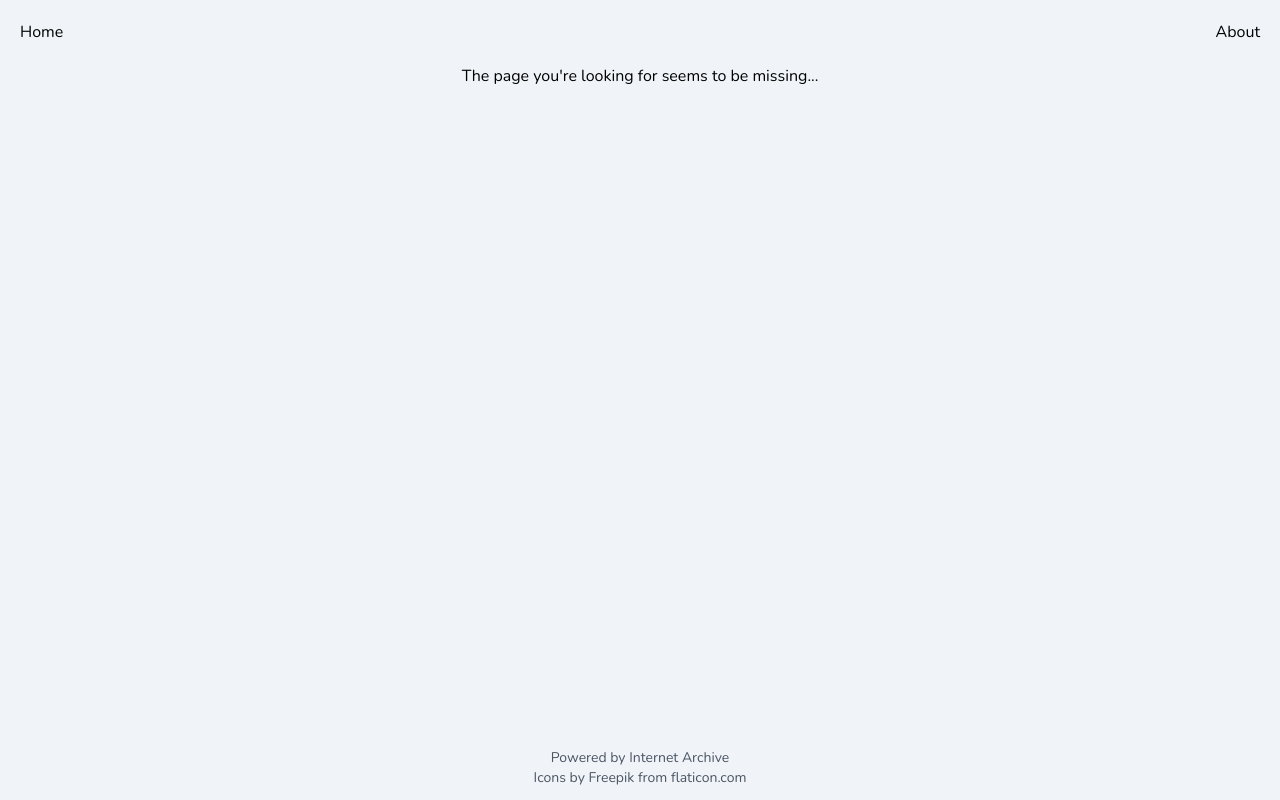
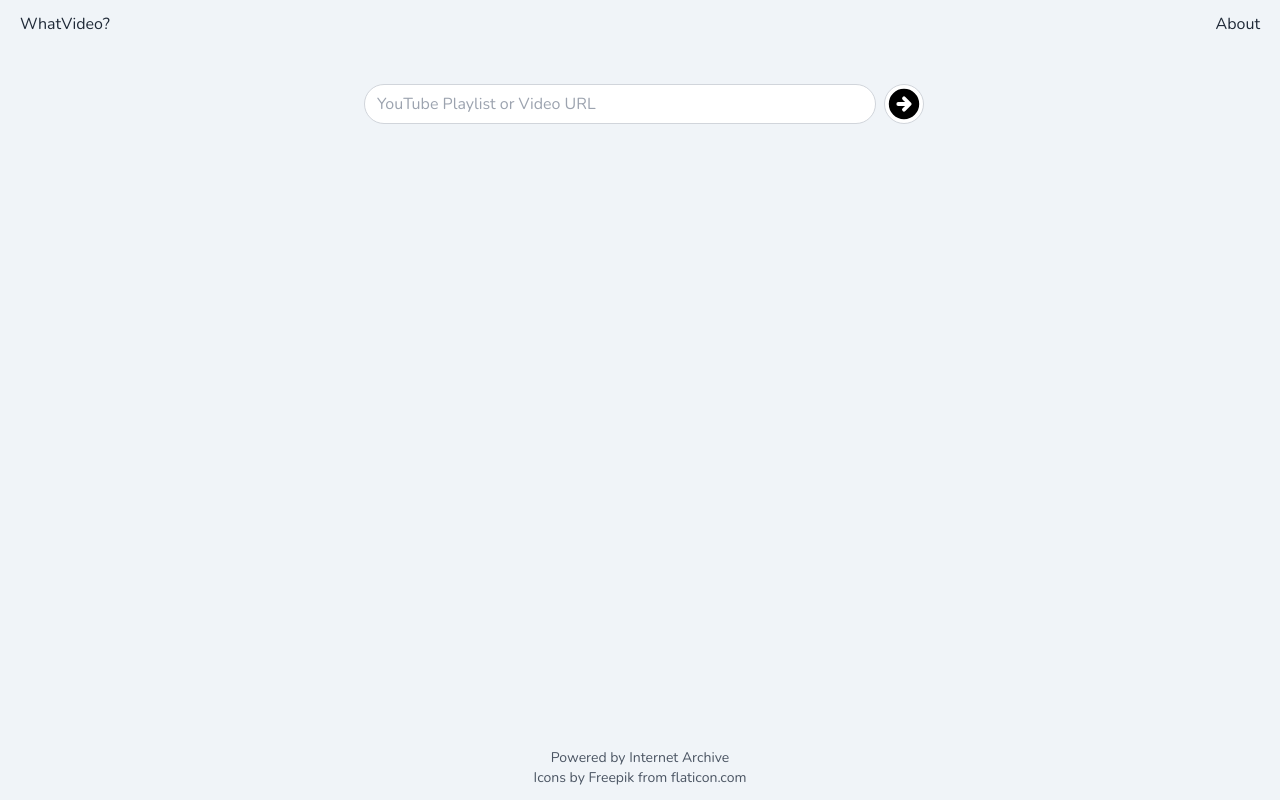
Before and after one commit to shubhamnh/quiteaplaylist, a Vue app: page /search in a window 1280 px wide. Built offline with nearby package versions, Linux system fonts and the light colour scheme.

Commit message:
Separate Search page

```diff
--- a/src/App.vue
+++ b/src/App.vue
@@ -1,13 +1,24 @@
 <template>
-    <div class="flex flex-col min-h-screen bg-blue-gray-050">
+    <div class="flex flex-col min-h-screen bg-blue-gray-050 text-gray-800">
         <div class="flex flex-row items-center">
-            <ul class="flex flex-row flex-grow justify-between items-center m-5">
-                <li><router-link to="/">Home</router-link></li>
+            <ul class="flex flex-row flex-grow justify-between items-center mx-5 my-3">
+                <li><router-link to="/">WhatVideo?</router-link></li>
                 <li><router-link to="/about">About</router-link></li>
             </ul>
         </div>
 
-        <router-view></router-view>
+
+        <!-- https://next.router.vuejs.org/api/#router-view-s-v-slot -->
+        <!-- Component: VNodes to be passed to a <component>'s is prop -->
+        <router-view v-slot="{ Component }">
+            <keep-alive>
+                <component :is="Component" :key="$route.name + ($route.query.url || '')"/>
+            </keep-alive>
+        </router-view>
+
+        <!-- <keep-alive>
+            <router-view :key="$route.query.url"></router-view>
+        </keep-alive> -->
 
         <div class="py-3 text-center text-sm text-gray-600">
             <p>Powered by <a href="https://archive.org/" target="_blank" title="Internet Archive">Internet Archive</a></p>
@@ -18,8 +29,6 @@
 
 <script lang="ts">
 import { defineComponent } from 'vue'
-// import VLink from '@/components/VLink.vue'
-// import routes from './routes'
 
 export default defineComponent({
     name: 'App',
--- /dev/null
+++ b/src/components/SearchBar.vue
@@ -0,0 +1,118 @@
+<template>
+    <div>
+        <div class="flex flex-row place-content-center my-4">
+            <div class="flex flex-row flex-grow items-center justify-between rounded-full bg-white border border-gray-300 focus:border-magenta-050 focus:ring-2 focus:ring-indigo-200
+                text-base text-gray-700 mx-2 leading-8 transition-colors duration-200 ease-in-out max-w-lg">
+                <input class="outline-none w-full mx-3"
+                    @keyup.enter="detectUrl(inputUrl)"
+                    v-model="inputUrl"
+                    type="text"
+                    placeholder="YouTube Playlist or Video URL"
+                />
+
+                <span v-if="inputUrl" class="flex items-center rounded-full p-1 mr-1 bg-white">
+                    <button class="rounded-full bg-gray-200 p-1 focus:outline-none focus:shadow-outline" @click="inputUrl = ''" title="Clear Search">
+                        <img src="@/assets/icons/x.svg" alt="Clear">
+                    </button>
+                </span>
+                <!-- <span class="flex items-center">
+                    <button class="p-1 focus:outline-none focus:shadow-outline" @click="pasteClipboard">
+                        <img src="@/assets/icons/clipboard.svg" alt="Paste">
+                    </button>
+                </span> -->
+            </div>
+
+            <button class="rounded-full h-10 w-10
+                bg-white border border-gray-300 focus:border-magenta-050 focus:ring-2 focus:ring-indigo-200"
+                @click="detectUrl(inputUrl)" title="Search">
+                    <img src="@/assets/icons/arrow-right.svg" alt="Submit">
+            </button>
+        </div>
+
+        <div>
+            <h2> {{ searchError }} </h2>
+        </div>
+
+    </div>
+</template>
+
+<script lang="ts">
+import { defineComponent } from 'vue';
+
+export default defineComponent({
+    name: 'SearchBar',
+    props: {
+        searchUrl : String
+    },
+    methods: {
+        detectUrl(inputUrl : string) {
+            const vidRegex = /(?:https?:\/\/)?(?:(?:(?:www\.?)?youtube\.com(?:\/(?:(?:watch\?.*?v=([^&\s]+).*)|(?:v\/(.*))))?)|(?:youtu\.be\/(.*)?))/i
+            const plRegex = /(?:https?:\/\/)?(?:(?:(?:www\.?)?youtube\.com(?:\/(?:(?:playlist\?.*?list=([^&\s]+).*)))?)|(?:youtu\.be\/(.*)?))/i
+            const vidIdMatch = inputUrl.match(vidRegex)
+            const plIdMatch = inputUrl.match(plRegex)
+            let vidId, plId
+            this.setSearchError('')
+
+
+            if (vidIdMatch) {
+                if (vidIdMatch[1]) {
+                    vidId = vidIdMatch[1]
+                } else if (vidIdMatch[2]) {
+                    vidId = vidIdMatch[2]
+                } else vidId = vidIdMatch[3]
+            }
+
+            if (plIdMatch && plIdMatch[1]) {
+                plId = plIdMatch[1]
+            }
+
+            console.log(vidIdMatch)
+            console.log(plIdMatch)
+            console.log(vidId, plId)
+
+            if (plId || (vidId && vidId.length === 11)) {
+                this.$emit('setSearchStatus', 102)
+
+                // Home
+                if (this.$route.name === 'Home') {
+                    this.$router.push({path:'search', query : {url: inputUrl}})
+
+                } else if (this.$route.name === 'Search') {
+                    // this.$emit('setMode', '')
+                    this.$emit('resetVidDetails')
+
+                    if (plId) {
+                        this.$emit('setMode', 'playlist')
+                        this.$emit('processPlaylist', plId)
+                    } else {
+                        this.$emit('setMode', 'video')
+                        this.$emit('processVideo', vidId)
+                    }
+                }
+
+            }
+             else {
+                this.setSearchError('Could not detect Video or Playlist URL')
+            }
+        },
+
+        setSearchError (error: string) {
+            this.searchError = error
+        }
+    },
+
+    data () {
+        return {
+            inputUrl: '',
+            searchError: '',
+        }
+    },
+    created () {
+        if (this.searchUrl) {
+            this.inputUrl = this.searchUrl
+            this.detectUrl(this.inputUrl)
+        }
+    }
+
+});
+</script>
--- a/src/components/Search.vue
+++ b/src/pages/Search.vue
@@ -1,91 +1,114 @@
 <template>
-    <div>
-        <div class="flex flex-row place-content-center my-4">
-            <div class="flex flex-row flex-grow items-center justify-between rounded-full bg-white border border-gray-300 focus:border-magenta-050 focus:ring-2 focus:ring-indigo-200
-                text-base text-gray-700 mx-2 leading-8 transition-colors duration-200 ease-in-out max-w-lg">
-                <input class="outline-none w-full mx-3"
-                    @keyup.enter="detectUrl(inputUrl)"
-                    v-model="inputUrl"
-                    type="text"
-                    placeholder="Enter Playlist or Video URL"
+    <div class="flex flex-col flex-grow px-4 md:px-8 py-5 text-center">
+        <SearchBar class="flex flex-col"
+            @processPlaylist="processPlaylist($event)"
+            @processVideo="processVideo($event)"
+            @resetVidDetails="resetVidDetails()"
+            @setSearchStatus="setSearchStatus($event)"
+            @setMode="setMode($event)"
+            :searchUrl="searchUrl"
         />
-
-                <span v-if="inputUrl" class="flex items-center rounded-full p-1 mr-1 bg-white">
-                    <button class="rounded-full bg-gray-200 p-1 focus:outline-none focus:shadow-outline" @click="resetInputUrl" title="Clear Search">
-                        <img src="@/assets/icons/x.svg" alt="Clear">
+        <div v-if="searchStatus === 102" class="flex flex-col flex-grow items-center justify-center">
+            <div class="multi-ripple h-28 w-28">
+                <div></div>
+                <div></div>
+            </div>
+        </div>
+        <div v-else-if="searchStatus === 204" class="flex flex-col flex-grow items-center justify-center">
+            <p>Looks like you're having a lucky day!<br>All your playlist videos are visible!</p>
+        </div>
+        <div v-else-if="searchStatus === 206" class="flex flex-col flex-grow items-center justify-center">
+            <p>Looks like your playlist is empty!<br>Coudn't find any videos in there!</p>
+        </div>
+        <div v-else-if="searchStatus === 404" class="flex flex-col flex-grow items-center justify-center">
+            <p>Could not find the Playlist mentioned.<br>Make sure the playlist is public or unlisted and try again!</p>
+        </div>
+        <div v-else-if="searchStatus === 500" class="flex flex-col flex-grow items-center justify-center">
+            <p>Error getting playlist details :(<br>Bug me on Twitter!</p>
+        </div>
+        <div v-if="searchStatus === 200 && mode === 'playlist'" class="flex flex-row justify-between items-center pt-2 pb-4">
+            <div class="text-left">
+                <p class="text-lg"> {{playlistName}} </p>
+                <p class="text-sm">Found {{foundCount}} of {{vidDetails.length}} unavailable videos</p>
+            </div>
+            <div class="text-xs place-self-end">
+                <button @click="viewMode = 0" :class="{'active': viewMode===0}" class="rounded-l-lg p-2 bg-blue-gray-100 border-r-2 border-blue-gray-200 active:bg-blue-gray-200">
+                    <span>ALL</span>
                 </button>
-                </span>
-                <!-- <span class="flex items-center">
-                    <button class="p-1 focus:outline-none focus:shadow-outline" @click="pasteClipboard">
-                        <img src="@/assets/icons/clipboard.svg" alt="Paste">
+                <button @click="viewMode = 1" :class="{'active': viewMode===1}" class="p-2 bg-blue-gray-100 border-r-2 border-blue-gray-200 active:bg-blue-gray-200">
+                    <span>FOUND</span>
                 </button>
-                </span> -->
-            </div>
-
-            <button class="rounded-full h-10 w-10
-                bg-white border border-gray-300 focus:border-magenta-050 focus:ring-2 focus:ring-indigo-200"
-                @click="detectUrl(inputUrl)" title="Search">
-                    <img src="@/assets/icons/arrow-right.svg" alt="Submit">
+                <button @click="viewMode = 2" :class="{'active': viewMode===2}" class="rounded-r-lg p-2 bg-blue-gray-100 active:bg-blue-gray-200">
+                    <span>NOT FOUND</span>
                 </button>
             </div>
-
-        <div>
-            <h2> {{ searchError }} </h2>
         </div>
-
+        <!-- <div class="flex flex-row flex-wrap place-content-around"> -->
+        <div class="grid gap-5 grid-cols-1 md:gap-8 md:py-6 sm:grid-cols-2 lg:grid-cols-3 2xl:grid-cols-4">
+            <VideoDetails v-for="vidDetail in vidDetails" :vidDetail="vidDetail" :viewMode="viewMode" :mode="mode" :key="vidDetail.id"/>
+        </div>
     </div>
 </template>
 
 <script lang="ts">
-import { defineComponent } from 'vue';
-import VideoDetails from './VideoDetails.vue'
+import { defineComponent } from 'vue'
+import SearchBar from "@/components/SearchBar.vue"
+import VideoDetails from "@/components/VideoDetails.vue"
 
 export default defineComponent({
     name: 'Search',
-    components: {
-        VideoDetails,
+    components: { SearchBar, VideoDetails },
+    props: {
+        url : String
     },
+    data () {
+        return {
+            vidDetails : new Array<VideoDetails>(),
+            playlistName : '',
+            searchUrl : '',
+            viewMode : 0,
+            foundCount : 0,
+            searchStatus: 0,
+            mode: '',
+            // 0 notTriggered
+            // 102 Running / Loading
+            // 200 Playlists Fetched
+            // 206 Partial Content - No Removed Video Found
+            // 204 NoContent - Empty Playlist
+            // 404 Playlist not found
+            // 500 Internal Server Error = Server Error - YT API Cloudflare (TODO: Elaborate errors)
 
-    methods: {
+            ytPrefix: 'https://www.youtube.com/',
+            ytVidPrefix: 'https://www.youtube.com/watch?v=',
 
-        detectUrl(inputUrl : string) {
-            const vidRegex = /(?:https?:\/\/)?(?:(?:(?:www\.?)?youtube\.com(?:\/(?:(?:watch\?.*?v=([^&\s]+).*)|(?:v\/(.*))))?)|(?:youtu\.be\/(.*)?))/i
-            const plRegex = /(?:https?:\/\/)?(?:(?:(?:www\.?)?youtube\.com(?:\/(?:(?:playlist\?.*?list=([^&\s]+).*)))?)|(?:youtu\.be\/(.*)?))/i
-            const vidIdMatch = inputUrl.match(vidRegex)
-            const plIdMatch = inputUrl.match(plRegex)
-            let vidId, plId
-            this.setSearchError('')
-            this.$emit('setMode', '')
-            this.$emit('resetVidDetails')
+            cdx: 'http://web.archive.org/cdx/search/cdx?url=',
+            // cdxSuffix: '&output=json&filter=statuscode:200&limit=5&collapse=timestamp:8', //
+            cdxSuffix: '&output=json&filter=statuscode:200&limit=20&from=201004&collapse=timestamp:7', //
 
-            if (vidIdMatch) {
-                if (vidIdMatch[1]) {
-                    vidId = vidIdMatch[1]
-                } else if (vidIdMatch[2]) {
-                    vidId = vidIdMatch[2]
-                } else vidId = vidIdMatch[3]
-            }
+            // Help : https://en.wikipedia.org/wiki/Help:Using_the_Wayback_Machine
+            waybackPrefix: 'https://web.archive.org/web/',
+            waybackOpt: 'id_/', // id_ (original links) or if_ (wayback archive links)
+            wbCorsProxy: 'https://wb.shubhamnh.workers.dev/?',
 
-            if (plIdMatch && plIdMatch[1]) {
-                plId = plIdMatch[1]
-            }
+            ytPApi: 'https://youtube.googleapis.com/youtube/v3/playlists?',
+            ytPApiPart: 'part=snippet%2CcontentDetails%2Cstatus',
+            ytPApiId: '&id=',
 
-            console.log(vidIdMatch)
-            console.log(plIdMatch)
-            console.log(vidId, plId)
-
-            if (plId) {
-                this.$emit('setSearchStatus', 102)
-                this.$emit('setMode', 'playlist')
-                this.processPlaylist(plId)
-            } else if (vidId && vidId.length === 11) {
-                this.$emit('setSearchStatus', 102)
-                this.$emit('setMode', 'video')
-                this.processVideo(vidId)
-            } else {
-                this.setSearchError('Could not detect Video or Playlist URL')
+            ytPIApi: 'https://youtube.googleapis.com/youtube/v3/playlistItems?',
+            ytPIApiPart: 'part=contentDetails%2C%20status%2C%20id%2C%20snippet',
+            ytPIApiMax: '&maxResults=50', // 0 - 50
+            ytPIApiId:'&playlistId=',
+            ytPIApiPg: '&pageToken=',
+            ytApiKey: '&key=',
+            ytCorsProxy: 'https://yt-recover.shubhamnh.workers.dev/?',
         }
     },
+    created () {
+        if(this.$route.query.url) {
+            this.searchUrl = this.$route.query.url
+        }
+    },
+    methods: {
 
         async processPlaylist(plId: string) {
             let playlistres, nextPageToken = ''
@@ -102,21 +125,19 @@ export default defineComponent({
             }
             const playlistList : PlaylistList = await playlistres.json()
             // TODO : Error handling playlistres not found
-            this.$emit('setPlaylist', playlistList.items[0])
+            this.setPlaylist(playlistList.items[0])
 
             // Get all playlist items
             do {
                 let { playlistItems, nPageToken } = await this.getPlPageItems(plId, nextPageToken)
                 if (playlistItems === undefined) {
-                    //
-                    // this.$emit('setSearchLoading', false)
                     return
                 }
                 plItems.push(...playlistItems)
                 nextPageToken = nPageToken
             } while (nextPageToken)
 
-            this.$emit('setSearchStatus', 200)
+            this.setSearchStatus(200)
             console.log(plItems)
 
             if (plItems.length) {
@@ -133,7 +154,7 @@ export default defineComponent({
                     // Create sequential empty video details
                     url = this.ytVidPrefix + playlistItem.contentDetails.videoId
                     status = playlistItem.status.privacyStatus === 'private' ? 'Private' : 'Deleted'
-                    this.$emit('addToVidDetails', this.VideoDetails(delCount, 0, url, status, playlistItem.snippet.position + 1))
+                    this.addToVidDetails(this.VideoDetails(delCount, 0, url, status, playlistItem.snippet.position + 1))
 
                     absentVideos.push(playlistItem)
                     delCount++
@@ -148,11 +169,11 @@ export default defineComponent({
                         this.getAndProcessPlaylistSnapshots(url, index)
                     }
                 } else {
-                    this.$emit('setSearchStatus', 204)
+                    this.setSearchStatus(204)
                 }
 
             } else {
-                this.$emit('setSearchStatus', 206)
+                this.setSearchStatus(206)
             }
         },
 
@@ -168,10 +189,10 @@ export default defineComponent({
 
             if (res.status !== 200) {
                 if (res.status === 404) {
-                    this.$emit('setSearchStatus', 404)
+                    this.setSearchStatus(404)
                 }
                 else {
-                    this.$emit('setSearchStatus', 500)
+                    this.setSearchStatus(500)
                 }
                 return { undefined }
             }
@@ -191,8 +212,8 @@ export default defineComponent({
         async processVideo(vidId: string) {
             const vidUrl = this.ytVidPrefix + vidId
             const snapshots = await this.getSnapshots(vidUrl)
-            this.$emit('setSearchStatus', 200)
-            this.$emit('addToVidDetails', this.VideoDetails(0, 0, vidUrl))
+            this.setSearchStatus(200)
+            this.addToVidDetails(this.VideoDetails(0, 0, vidUrl))
             this.processSnapshots(snapshots)
         },
 
@@ -207,7 +228,7 @@ export default defineComponent({
 
             // TODO: Set error inside video card
             if (res.status !== 200) {
-                this.setSearchError('Error fetching details from Wayback m/c. Try again?')
+                // this.setSearchError('Error fetching details from Wayback m/c. Try again?')
                 return []
             }
             const snapshots = await res.json()
@@ -233,7 +254,7 @@ export default defineComponent({
         async processSnapshots (snapshots : UrlSnapshot[], index = 0) {
              // No data found on Wayback
             if ((snapshots === undefined) || (!snapshots.length)) {
-                this.$emit('assignToVidDetails', {index : index, vidData: {searchStatus: 404, title: 'No data found', snapshots: 0}})
+                this.assignToVidDetails({index : index, vidData: {searchStatus: 404, title: 'No data found', snapshots: 0}})
 
             } else {
 
@@ -243,12 +264,12 @@ export default defineComponent({
                     // Found details of a video OR Last snapshot
                     if (vidDetail.title && vidDetail.channelName) {
                         Object.assign(vidDetail, {snapshots : snapshots.length})
-                        this.$emit('assignToVidDetails', {index : index, vidData: vidDetail})
+                        this.assignToVidDetails({index : index, vidData: vidDetail})
                         break
                     } else if (i === (snapshots.length - 1)) {
                         // TODO : Saving details if Title only found in previous snapshots
                         Object.assign(vidDetail, {snapshots : snapshots.length})
-                        this.$emit('assignToVidDetails', {index : index, vidData: vidDetail})
+                        this.assignToVidDetails({index : index, vidData: vidDetail})
                     }
                 }
             }
@@ -493,45 +514,29 @@ export default defineComponent({
             } as VideoDetails
         },
 
-        resetInputUrl () {
-            this.inputUrl = ''
+        resetVidDetails () {
+            this.vidDetails = new Array<VideoDetails>()
+            this.playlistName = ''
+            this.foundCount = 0
+            this.viewMode = 0
         },
-
-        setSearchError (error: string) {
-            this.searchError = error
+        addToVidDetails (vidDetail: VideoDetails) {
+            this.vidDetails.push(vidDetail)
+        },
+        assignToVidDetails ({index, vidData} : {index:number, vidData: any}) {
+            Object.assign( this.vidDetails[index] , vidData)
+            if (vidData.searchStatus && vidData.searchStatus === 200)
+                this.foundCount++
+        },
+        setPlaylist (playlist: Playlist) {
+            this.playlistName = playlist.snippet.title
+        },
+        setSearchStatus (status : number) {
+            this.searchStatus = status
+        },
+        setMode (mode : '' | 'video' | 'playlist') {
+            this.mode = mode
         }
     },
-
-    data () {
-        return {
-            inputUrl: '',
-            searchError: '',
-            ytPrefix: 'https://www.youtube.com/',
-            ytVidPrefix: 'https://www.youtube.com/watch?v=',
-
-            //
-            cdx: 'http://web.archive.org/cdx/search/cdx?url=',
-            // cdxSuffix: '&output=json&filter=statuscode:200&limit=5&collapse=timestamp:8', //
-            cdxSuffix: '&output=json&filter=statuscode:200&limit=20&from=201004&collapse=timestamp:7', //
-
-            // Help : https://en.wikipedia.org/wiki/Help:Using_the_Wayback_Machine
-            waybackPrefix: 'https://web.archive.org/web/',
-            waybackOpt: 'id_/', // id_ (original links) or if_ (wayback archive links)
-            wbCorsProxy: 'https://wb.shubhamnh.workers.dev/?',
-
-            ytPApi: 'https://youtube.googleapis.com/youtube/v3/playlists?',
-            ytPApiPart: 'part=snippet%2CcontentDetails%2Cstatus',
-            ytPApiId: '&id=',
-
-            ytPIApi: 'https://youtube.googleapis.com/youtube/v3/playlistItems?',
-            ytPIApiPart: 'part=contentDetails%2C%20status%2C%20id%2C%20snippet',
-            ytPIApiMax: '&maxResults=50', // 0 - 50
-            ytPIApiId:'&playlistId=',
-            ytPIApiPg: '&pageToken=',
-            ytApiKey: '&key=',
-            ytCorsProxy: 'https://yt-recover.shubhamnh.workers.dev/?',
-        }
-    },
-
-});
+})
 </script>
--- a/src/router/index.js
+++ b/src/router/index.js
@@ -1,6 +1,7 @@
 // import { createMemoryHistory, createRouter as _createRouter, createWebHistory } from 'vue-router'
 import {createRouter, createWebHistory } from 'vue-router'
 import Home from '@/pages/Home.vue'
+import Search from '@/pages/Search.vue'
 import About from '@/pages/About.vue'
 import NotFound from '@/pages/NotFound.vue'
 
@@ -9,6 +10,11 @@ const routes = [
     path: '/',
     name: 'Home',
     component: Home
+  },
+  {
+    path: '/search',
+    name: 'Search',
+    component: Search
   },
   {
     path: '/about',
```
Also changed, not shown: src/components/VideoDetails.vue (+8 -8 lines), src/pages/Home.vue (+5 -92 lines), 1 other file (tests, documents, lock files or other folders). Lines whose indentation alone changed are shown as unchanged.
